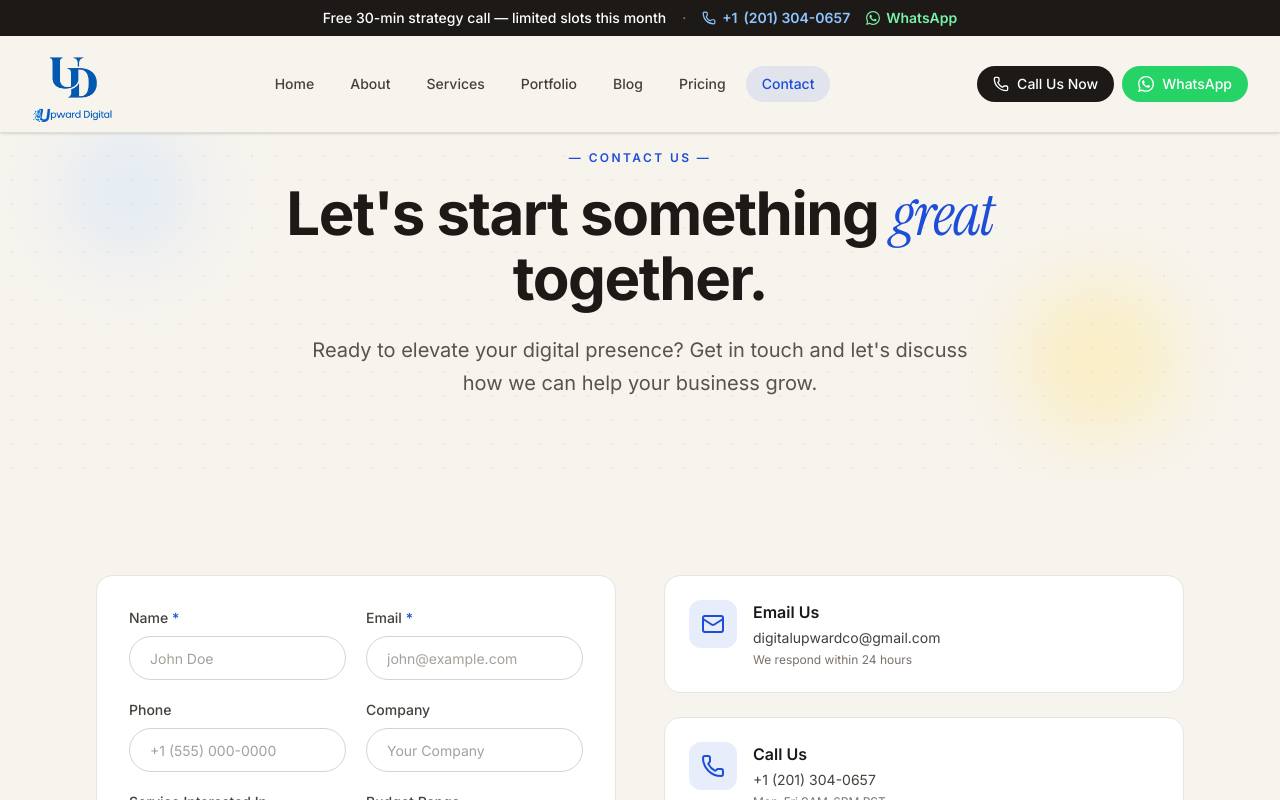
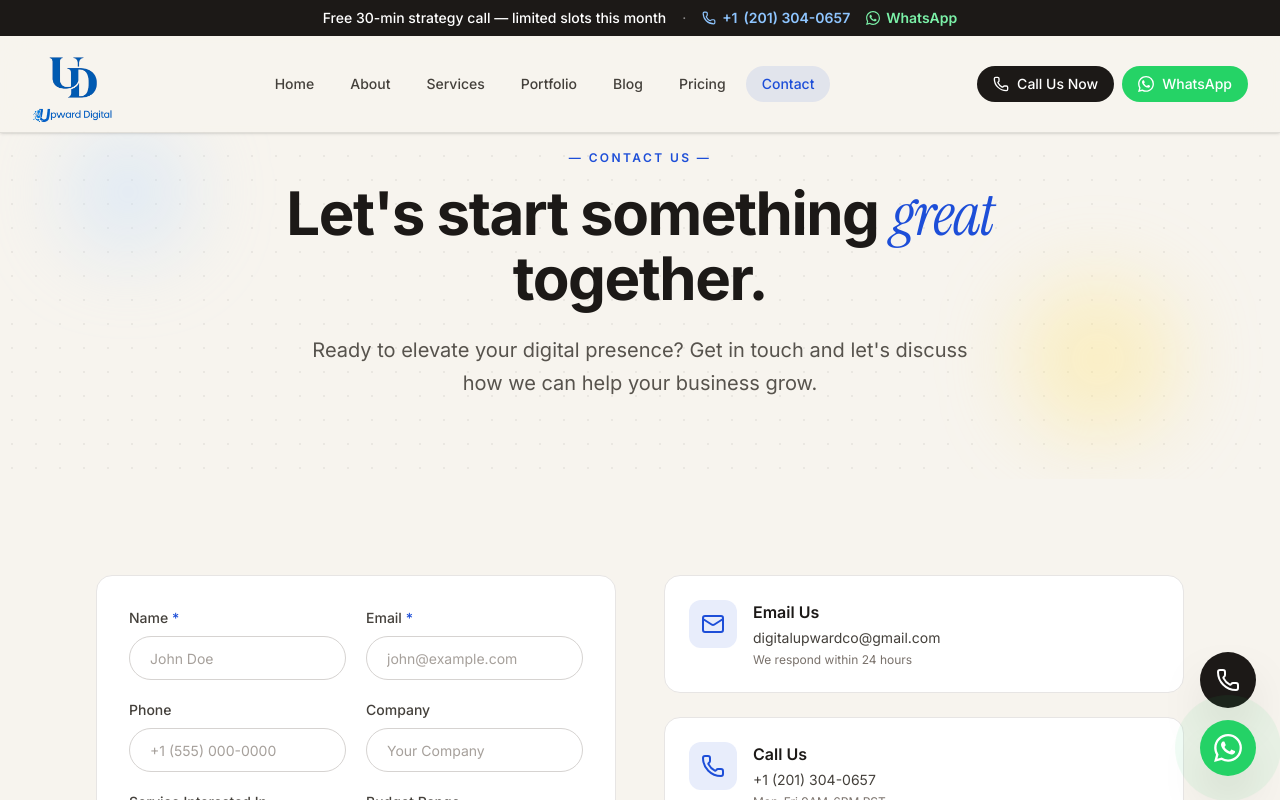
Before and after one commit to TalhaFaisal777/upwarddigital-site, a React (Vite) app: page /contact in a window 1280 px wide. Shown: the top 800 px of the page. Built offline with nearby package versions, Linux system fonts and the light colour scheme.

Commit message:
Add floating WhatsApp + Call buttons fixed to bottom-right on every page

```diff
--- a/src/App.jsx
+++ b/src/App.jsx
@@ -4,6 +4,7 @@ import Navbar from "@/components/layout/Navbar"
 import Footer from "@/components/layout/Footer"
 import ScrollToTop from "@/components/common/ScrollToTop"
 import LoadingScreen from "@/components/common/LoadingScreen"
+import FloatingActions from "@/components/common/FloatingActions"
 import Home from "@/pages/Home"
 import About from "@/pages/About"
 import Services from "@/pages/Services"
@@ -59,6 +60,7 @@ function MainLayout() {
         <AnimatedRoutes />
       </main>
       <Footer />
+      <FloatingActions />
     </div>
   )
 }
--- /dev/null
+++ b/src/components/common/FloatingActions.jsx
@@ -0,0 +1,38 @@
+import { Phone } from "lucide-react"
+import WhatsAppIcon from "@/components/common/WhatsAppIcon"
+
+const PHONE_HREF = "tel:+12013040657"
+const WHATSAPP_HREF = "https://wa.me/18302241590"
+
+export default function FloatingActions() {
+  return (
+    <div className="fixed bottom-5 right-5 sm:bottom-6 sm:right-6 z-[55] flex flex-col gap-3 print:hidden">
+      {/* Call button */}
+      <a
+        href={PHONE_HREF}
+        aria-label="Call us"
+        className="group relative flex items-center justify-center w-14 h-14 sm:w-14 sm:h-14 rounded-full bg-stone-900 text-white shadow-2xl hover:bg-primary transition-colors"
+      >
+        <Phone className="w-6 h-6" />
+        <span className="absolute right-full mr-3 top-1/2 -translate-y-1/2 whitespace-nowrap bg-stone-900 text-white text-sm font-medium px-3 py-1.5 rounded-lg opacity-0 group-hover:opacity-100 transition-opacity pointer-events-none hidden sm:block">
+          Call us now
+        </span>
+      </a>
+
+      {/* WhatsApp button — pulsing ring to draw attention */}
+      <a
+        href={WHATSAPP_HREF}
+        target="_blank"
+        rel="noopener noreferrer"
+        aria-label="Chat on WhatsApp"
+        className="group relative flex items-center justify-center w-14 h-14 sm:w-14 sm:h-14 rounded-full bg-[#25D366] text-white shadow-2xl hover:bg-[#1ebe5d] transition-colors"
+      >
+        <span className="absolute inset-0 rounded-full bg-[#25D366] opacity-60 animate-ping" style={{ animationDuration: "2.5s" }} />
+        <WhatsAppIcon className="relative w-7 h-7" />
+        <span className="absolute right-full mr-3 top-1/2 -translate-y-1/2 whitespace-nowrap bg-stone-900 text-white text-sm font-medium px-3 py-1.5 rounded-lg opacity-0 group-hover:opacity-100 transition-opacity pointer-events-none hidden sm:block">
+          Chat on WhatsApp
+        </span>
+      </a>
+    </div>
+  )
+}
```
